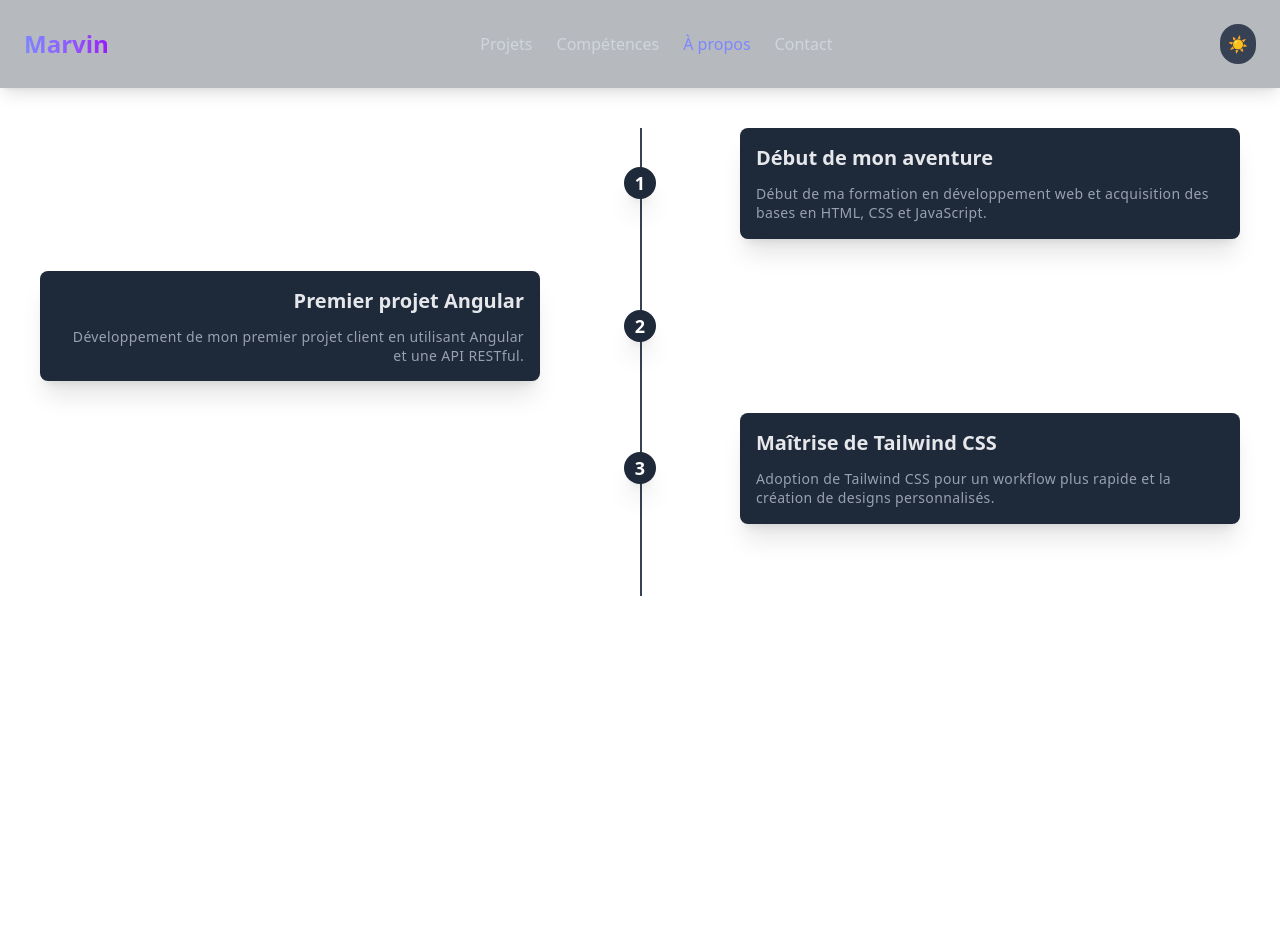
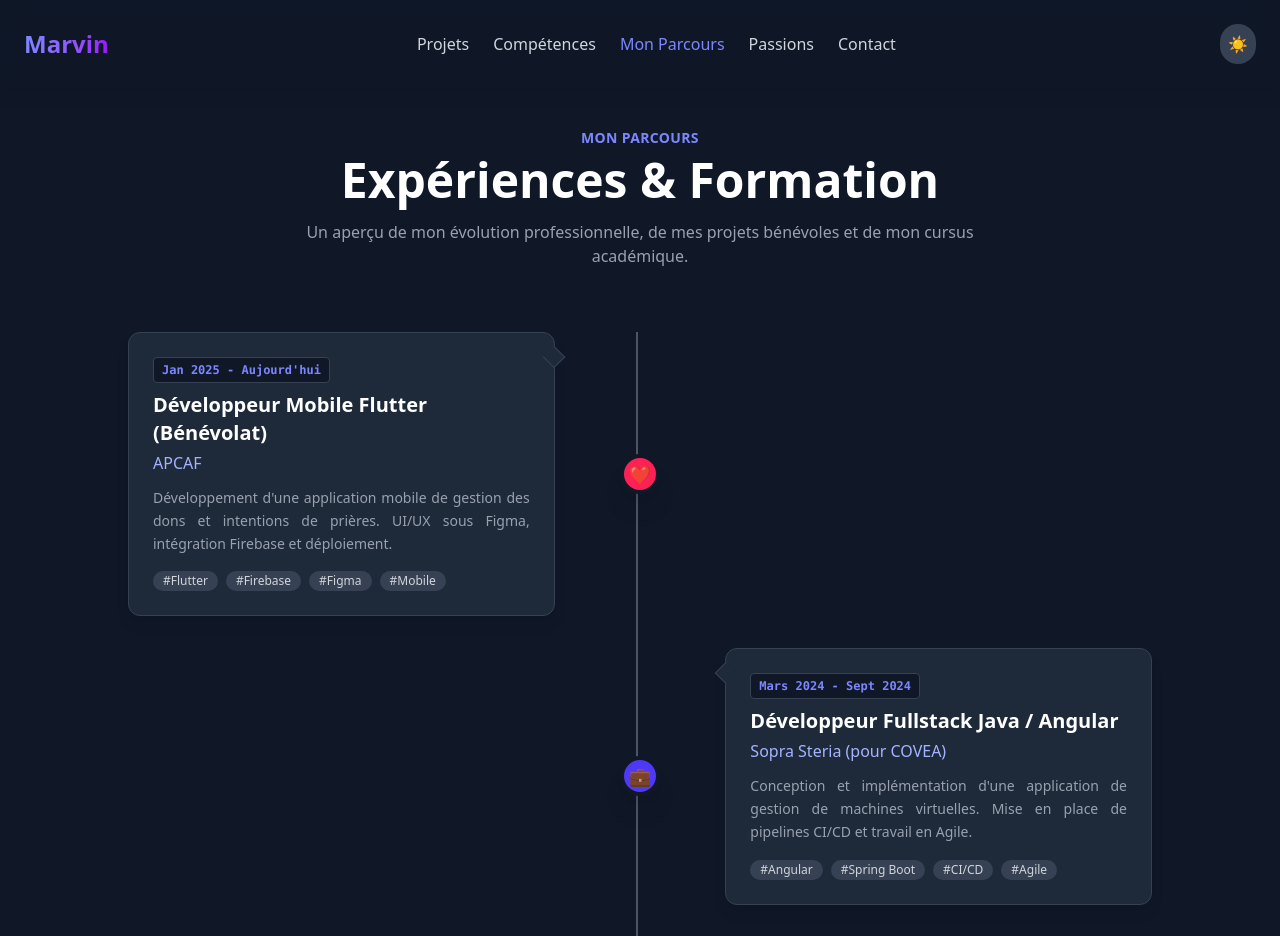
Before and after one commit to BIDZANA/portfolio-marvin-bidzana, an Angular app: page /about in a window 1280 px wide. Shown: the top 936 px of the page. Before the commit the page ends 800 px from the top, so only its background shows below. Built offline with nearby package versions, Linux system fonts and the light colour scheme.

Commit message:
feat(hobbies): ajoute la page Passions et met à jour la navigation
- Création du composant Hobbies avec présentation des centres d'intérêt (Sport, Musique, Tech). - Ajout du lien 'Passions' dans la barre de navigation. - Mise en place des tests unitaires associés.

```diff
--- a/src/app/app.routes.ts
+++ b/src/app/app.routes.ts
@@ -4,11 +4,13 @@ import { Projects } from './pages/projects/projects';
 import { Skills } from './pages/skills/skills';
 import { About } from './pages/about/about';
 import { Contact } from './pages/contact/contact';
+import { Hobbies } from './pages/hobbies/hobbies';
 
 export const routes: Routes = [
     { path: '', component: Home },
     { path: 'projets', component: Projects},
     { path: 'competences', component: Skills },
     { path: 'about', component: About },
+    { path: 'hobbies', component: Hobbies },
     { path: 'contact', component: Contact }
 ];
--- a/src/app/components/navbar/navbar.html
+++ b/src/app/components/navbar/navbar.html
@@ -7,7 +7,8 @@
     <div class="flex items-center space-x-6">
       <a routerLink="/projets" routerLinkActive="text-indigo-400" class="text-gray-300 hover:text-white transition-colors duration-300">Projets</a>
       <a routerLink="/competences" routerLinkActive="text-indigo-400" class="text-gray-300 hover:text-white transition-colors duration-300">Compétences</a>
-      <a routerLink="/about" routerLinkActive="text-indigo-400" class="text-gray-300 hover:text-white transition-colors duration-300">À propos</a>
+      <a routerLink="/about" routerLinkActive="text-indigo-400" class="text-gray-300 hover:text-white transition-colors duration-300">Mon Parcours</a>
+      <a routerLink="/hobbies" routerLinkActive="text-indigo-400" class="text-gray-300 hover:text-white transition-colors duration-300">Passions</a>
       <a routerLink="/contact" routerLinkActive="text-indigo-400" class="text-gray-300 hover:text-white transition-colors duration-300">Contact</a>
     </div>
     <button (click)="toggleTheme()" class="ml-4 p-2 rounded-full bg-gray-700 hover:bg-gray-600 transition-colors duration-300">
--- a/src/app/pages/about/about.html
+++ b/src/app/pages/about/about.html
@@ -1,19 +1,55 @@
-<div class="relative wrap overflow-hidden p-10 pt-32 h-full">
-  <div class="border-2-2 absolute border-opacity-20 border-gray-700 h-full border" style="left: 50%"></div>
+<div class="bg-gray-900 text-white min-h-screen p-12 pt-32 flex flex-col items-center">
 
-  <div *ngFor="let event of timelineEvents; let i = index"
-       [ngClass]="{'flex-row-reverse left-timeline': event.side === 'left', 'right-timeline': event.side === 'right'}"
-       class="mb-8 flex justify-between items-center w-full">
+  <div class="text-center mb-16 relative z-10">
+    <h2 class="text-indigo-400 font-semibold tracking-wide uppercase text-sm mb-2">Mon Parcours</h2>
+    <h1 class="text-4xl md:text-5xl font-bold">Expériences & Formation</h1>
+    <p class="text-gray-400 mt-4 max-w-2xl mx-auto">
+      Un aperçu de mon évolution professionnelle, de mes projets bénévoles et de mon cursus académique.
+    </p>
+  </div>
 
-    <div class="order-1 w-5/12"></div>
-    <div class="z-20 flex items-center order-1 bg-gray-800 shadow-xl w-8 h-8 rounded-full">
-      <h1 class="mx-auto font-semibold text-lg text-white">{{ i + 1 }}</h1>
-    </div>
-    <div [ngClass]="{'text-right': event.side === 'left'}" class="order-1 bg-gray-800 rounded-lg shadow-xl w-5/12 p-4">
-      <h3 class="mb-3 font-bold text-gray-200 text-xl">{{ event.title }}</h3>
-      <p class="text-sm leading-snug tracking-wide text-gray-400 text-opacity-100">
-        {{ event.description }}
-      </p>
+  <div class="relative wrap h-full w-full max-w-5xl mx-auto">
+
+    <div class="absolute border-opacity-20 border-gray-600 h-full border-l-2 left-4 md:left-1/2 md:-ml-1"></div>
+
+    <div *ngFor="let event of timelineEvents; let i = index"
+         class="mb-8 flex flex-col md:flex-row items-center w-full justify-between"
+         [ngClass]="{'md:flex-row-reverse': event.side === 'left'}">
+
+      <div class="hidden md:block w-5/12"></div>
+
+      <div class="z-20 flex items-center justify-center order-1 w-10 h-10 rounded-full shadow-xl mb-4 md:mb-0 border-4 border-gray-900 shrink-0"
+           [ngClass]="getIconBgColor(event.type)">
+        <span class="text-lg">{{ getIcon(event.type) }}</span>
+      </div>
+
+      <div class="order-1 bg-gray-800 rounded-xl shadow-lg w-full md:w-5/12 p-6 border border-gray-700 hover:border-indigo-500 transition-all duration-300 relative">
+
+        <div class="absolute top-1/2 md:top-4 transform -translate-y-1/2 md:translate-y-0 w-4 h-4 bg-gray-800 rotate-45 border-l border-b border-gray-700"
+             [ngClass]="event.side === 'left' ? 'md:-right-2 md:border-l-0 md:border-t md:border-gray-700 md:border-r' : 'md:-left-2 md:border-r-0 md:border-b md:border-l'">
+        </div>
+
+        <div class="flex justify-between items-start mb-2">
+          <span class="font-mono text-xs font-bold px-2 py-1 rounded bg-gray-900 text-indigo-400 border border-gray-700">
+            {{ event.date }}
+          </span>
+        </div>
+
+        <h3 class="font-bold text-xl text-white mb-1">{{ event.title }}</h3>
+        <h4 class="text-md text-indigo-300 font-medium mb-3">{{ event.company }}</h4>
+
+        <p class="text-sm text-gray-400 leading-relaxed mb-4 text-justify">
+          {{ event.description }}
+        </p>
+
+        <div class="flex flex-wrap gap-2 mt-auto">
+          <span *ngFor="let tag of event.tags"
+                class="text-xs font-medium px-2.5 py-0.5 rounded-full bg-gray-700 text-gray-300">
+            #{{ tag }}
+          </span>
+        </div>
+      </div>
+
     </div>
   </div>
 </div>
--- a/src/app/pages/about/about.ts
+++ b/src/app/pages/about/about.ts
@@ -1,5 +1,15 @@
 import { Component } from '@angular/core';
 import { CommonModule } from '@angular/common';
+
+interface TimelineEvent {
+  date: string;
+  title: string;
+  company: string;
+  description: string;
+  tags: string[];
+  type: 'work' | 'education' | 'volunteer';
+  side: 'left' | 'right';
+}
 
 @Component({
   selector: 'app-about',
@@ -9,22 +19,72 @@ import { CommonModule } from '@angular/common';
   styleUrl: './about.css'
 })
 export class About {
-  timelineEvents = [
+
+  timelineEvents: TimelineEvent[] = [
     {
-      title: 'Début de mon aventure',
-      description: 'Début de ma formation en développement web et acquisition des bases en HTML, CSS et JavaScript.',
+      date: 'Jan 2025 - Aujourd\'hui',
+      title: 'Développeur Mobile Flutter (Bénévolat)',
+      company: 'APCAF',
+      description: 'Développement d\'une application mobile de gestion des dons et intentions de prières. UI/UX sous Figma, intégration Firebase et déploiement.',
+      tags: ['Flutter', 'Firebase', 'Figma', 'Mobile'],
+      type: 'volunteer',
+      side: 'left'
+    },
+    {
+      date: 'Mars 2024 - Sept 2024',
+      title: 'Développeur Fullstack Java / Angular',
+      company: 'Sopra Steria (pour COVEA)',
+      description: 'Conception et implémentation d\'une application de gestion de machines virtuelles. Mise en place de pipelines CI/CD et travail en Agile.',
+      tags: ['Angular', 'Spring Boot', 'CI/CD', 'Agile'],
+      type: 'work',
       side: 'right'
     },
     {
-      title: 'Premier projet Angular',
-      description: 'Développement de mon premier projet client en utilisant Angular et une API RESTful.',
+      date: 'Oct 2023 - Déc 2024',
+      title: 'Développeur Frontend Angular',
+      company: 'Motyasi',
+      description: 'Développement d\'une plateforme web de transport collaboratif. Conception UI/UX responsive et intégration d\'API REST.',
+      tags: ['Angular', 'API REST', 'GitLab', 'UI/UX'],
+      type: 'work',
       side: 'left'
     },
     {
-      title: 'Maîtrise de Tailwind CSS',
-      description: 'Adoption de Tailwind CSS pour un workflow plus rapide et la création de designs personnalisés.',
+      date: '2018 - 2024',
+      title: 'Diplôme d\'Ingénieur Informatique',
+      company: 'EPF - École d\'Ingénieurs',
+      description: 'Double diplôme en Informatique et Systèmes d\'Information. Formation généraliste avec spécialisation technique.',
+      tags: ['Ingénierie', 'Systèmes d\'Info'],
+      type: 'education',
       side: 'right'
     },
-    // Ajoute d'autres événements ici
+    {
+      date: 'Mars 2022 - Sept 2023',
+      title: 'Développeur Fullstack Java / Flutter',
+      company: 'Yamo Group',
+      description: 'Refonte d\'une application de gestion de stocks. Migration PHP vers Java Spring Boot (Microservices) et interfaces Flutter.',
+      tags: ['Java', 'Flutter', 'Microservices', 'Migration'],
+      type: 'work',
+      side: 'left'
+    }
   ];
+
+  // Helper pour récupérer l'icône selon le type
+  getIcon(type: string): string {
+    switch(type) {
+      case 'work': return '💼';
+      case 'education': return '🎓';
+      case 'volunteer': return '❤️';
+      default: return '📅';
+    }
+  }
+
+  // Helper pour la couleur de fond de l'icône
+  getIconBgColor(type: string): string {
+    switch(type) {
+      case 'work': return 'bg-indigo-600';
+      case 'education': return 'bg-emerald-600';
+      case 'volunteer': return 'bg-rose-500';
+      default: return 'bg-gray-600';
+    }
+  }
 }
--- /dev/null
+++ b/src/app/pages/hobbies/hobbies.html
@@ -0,0 +1,47 @@
+<div class="bg-gray-900 text-white min-h-screen p-12 pt-32 flex flex-col items-center">
+
+  <div class="text-center mb-16 max-w-3xl">
+    <h2 class="text-indigo-400 font-semibold tracking-wide uppercase text-sm mb-2">Ce qui m'anime</h2>
+    <h1 class="text-4xl md:text-5xl font-bold mb-6">Passions & Intérêts</h1>
+    <p class="text-lg text-gray-400">
+      Parce qu'un développeur ne se résume pas qu'à ses lignes de code. Voici ce qui nourrit ma créativité et mon équilibre au quotidien.
+    </p>
+  </div>
+
+  <div class="grid grid-cols-1 md:grid-cols-3 gap-8 w-full max-w-6xl">
+
+    <div *ngFor="let hobby of hobbies"
+         class="bg-gray-800 rounded-2xl p-8 shadow-lg hover:shadow-2xl transition-all duration-300 group border-t-4 {{hobby.color}} relative overflow-hidden">
+
+      <div class="absolute top-0 left-0 w-full h-full bg-gradient-to-b from-white/[0.03] to-transparent opacity-0 group-hover:opacity-100 transition-opacity duration-300"></div>
+
+      <div class="text-5xl mb-6 transform group-hover:scale-110 transition-transform duration-300 inline-block">
+        {{ hobby.icon }}
+      </div>
+
+      <h3 class="text-2xl font-bold text-white mb-4 group-hover:text-indigo-300 transition-colors">
+        {{ hobby.title }}
+      </h3>
+
+      <p class="text-gray-400 leading-relaxed mb-6">
+        {{ hobby.description }}
+      </p>
+
+      <div class="flex flex-wrap gap-2 mt-auto">
+        <span *ngFor="let tag of hobby.tags"
+              class="px-3 py-1 bg-gray-900 text-xs font-medium text-gray-300 rounded-full border border-gray-700">
+          #{{ tag }}
+        </span>
+      </div>
+
+    </div>
+
+  </div>
+
+  <div class="mt-20 max-w-4xl text-center border border-gray-800 bg-gray-800/50 p-8 rounded-xl">
+    <p class="text-xl italic text-gray-300 font-light">
+      "La discipline d'un défenseur central et la créativité d'un musicien : le combo parfait pour des applications robustes et élégantes."
+    </p>
+  </div>
+
+</div>
--- /dev/null
+++ b/src/app/pages/hobbies/hobbies.ts
@@ -0,0 +1,44 @@
+import { Component } from '@angular/core';
+import { CommonModule } from '@angular/common';
+
+interface Hobby {
+  title: string;
+  description: string;
+  icon: string;
+  color: string; // Couleur pour le bord ou l'icône
+  tags: string[];
+}
+
+@Component({
+  selector: 'app-hobbies',
+  standalone: true,
+  imports: [CommonModule],
+  templateUrl: './hobbies.html',
+  styleUrl: './hobbies.css'
+})
+export class Hobbies {
+
+  hobbies: Hobby[] = [
+    {
+      title: 'Football & Esprit d\'équipe',
+      description: 'Défenseur central sur le terrain, j\'applique la même rigueur dans le sport que dans le code. Le football m\'apprend la résilience, la communication sous pression et l\'importance du collectif.',
+      icon: '⚽',
+      color: 'border-emerald-500',
+      tags: ['Compétition', 'Stratégie', 'Collectif']
+    },
+    {
+      title: 'Musique',
+      description: 'Grand amateur de musique, j\'apprécie la diversité des genres, allant de la structure complexe du Classique à l\'énergie de la Musique Urbaine. Une source constante d\'inspiration et de concentration.',
+      icon: '🎵',
+      color: 'border-indigo-500',
+      tags: ['Classique', 'Urbaine', 'Créativité']
+    },
+    {
+      title: 'Innovation & Side Projects',
+      description: 'Au-delà du code professionnel, j\'aime concevoir mes propres solutions (comme Rendora). J\'explore l\'IA et le Prompt Engineering pour rester à la pointe de la technologie.',
+      icon: '🚀',
+      color: 'border-rose-500',
+      tags: ['Veille Tech', 'Start-up', 'IA']
+    }
+  ];
+}
```
Also changed, not shown: src/app/pages/hobbies/hobbies.css (added), 2 other files (tests, documents, lock files or other folders).
